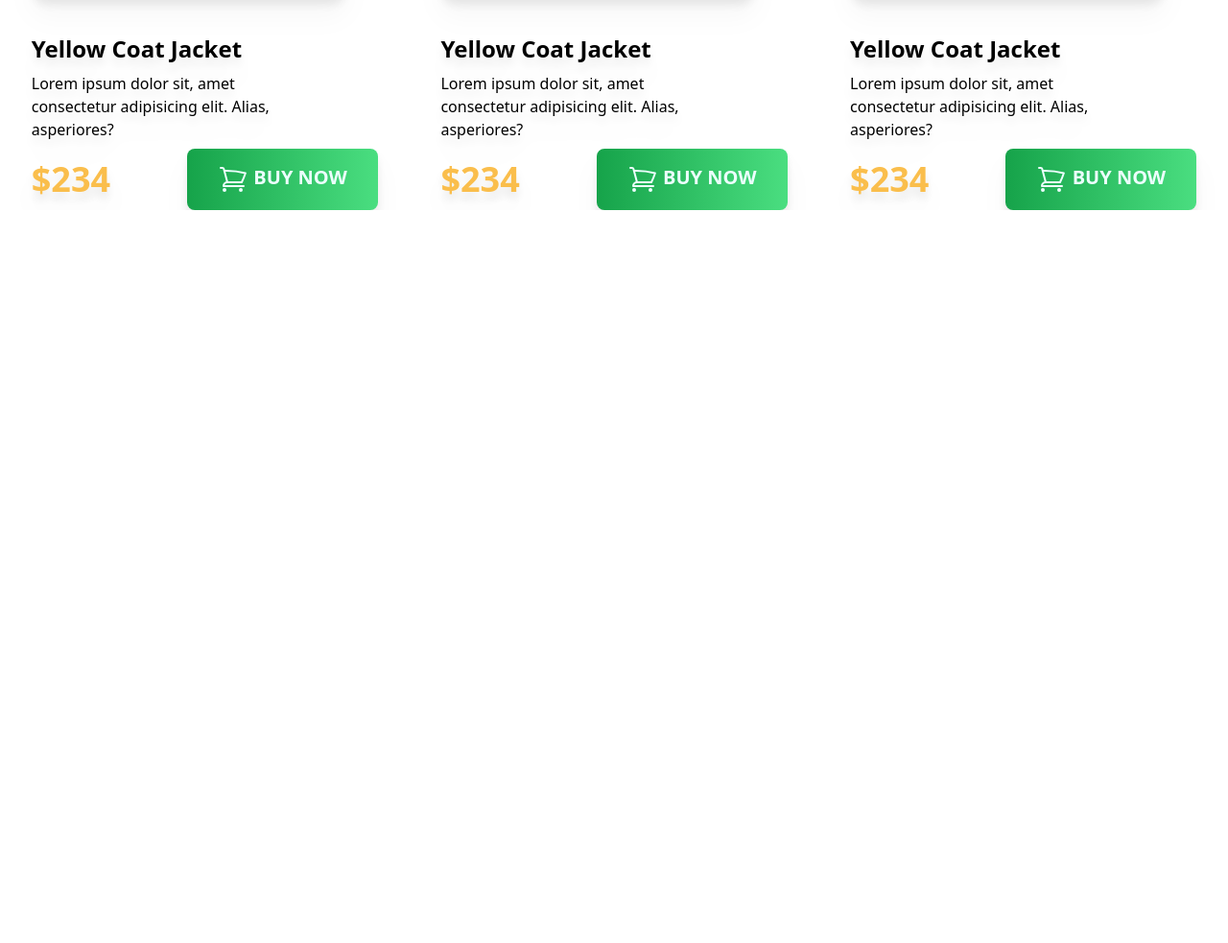
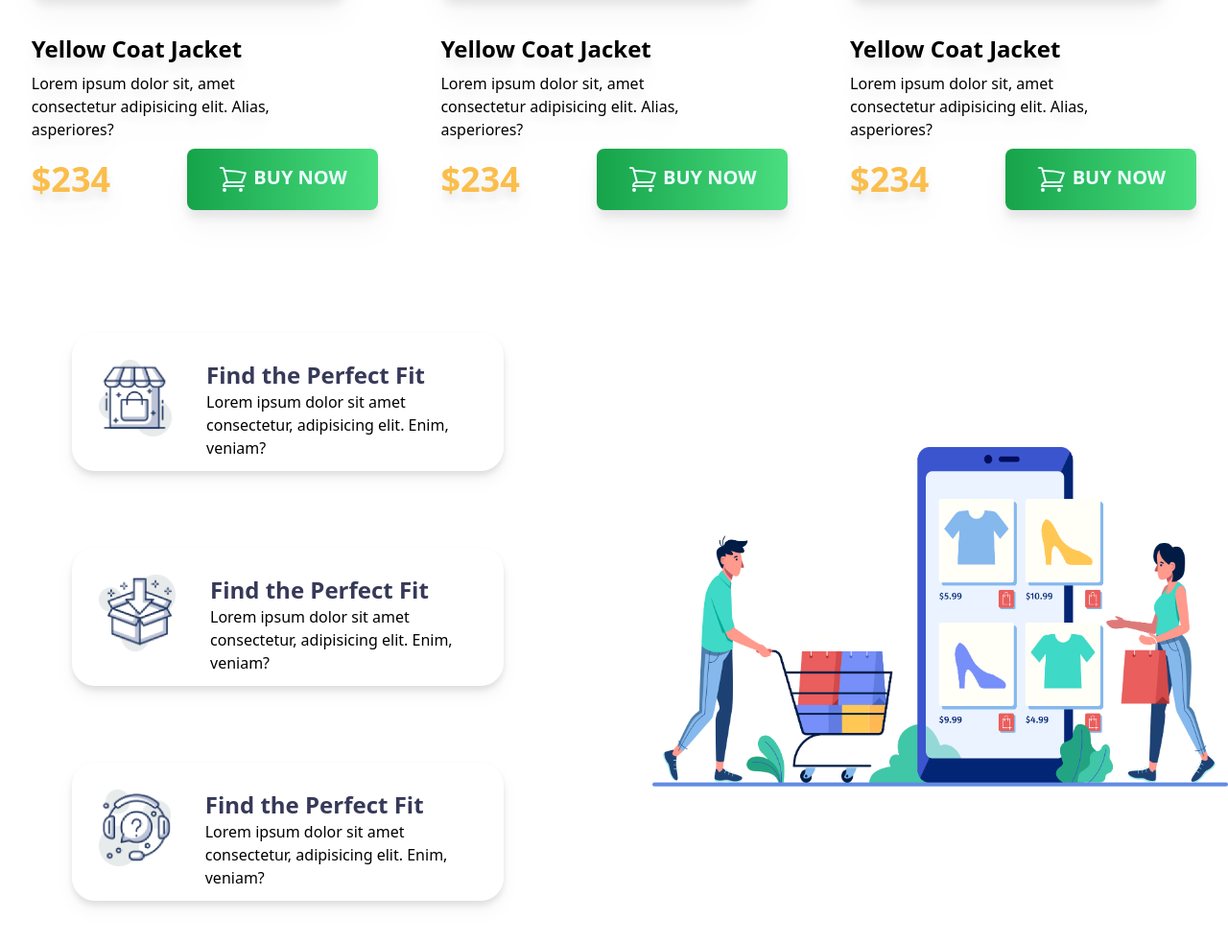
Before and after one commit to Ujjal-ENG/penguin_fashion, a plain HTML site: page index.html in a window 1280 px wide. Shown: the part 1961-2944 px from the top of the page at 96% size. Before the commit the page ends 2180 px from the top, so only its background shows below. Drawn offline with nearby package versions, Linux system fonts and the light colour scheme.

Commit message:
Done the fetaures section

```diff
--- a/index.html
+++ b/index.html
@@ -292,6 +292,42 @@
     </section>
 
 
+    <!-- Our Features Section -->
+
+    <section class="grid md:grid-cols-2 my-32 gap-20
+    justify-center items-center justify-items-center sm:grid-cols-1 ">
+
+
+      <div class="bg-white w-3/4 h-36 flex gap-9 p-7 rounded-3xl drop-shadow-lg">
+        <img src="./icons/image 12.png" class="w-20 h-20" alt="">
+
+        <div class="">
+          <h1 class="text-[#363958] font-bold text-2xl">Find the Perfect Fit</h1>
+          <p>Lorem ipsum dolor sit amet consectetur, adipisicing elit. Enim, veniam?</p>
+        </div>
+      </div>
+      <div class="row-span-3">
+        <img src="./images/shopping.png" alt="">
+      </div>
+
+      <div class="bg-white w-3/4 h-36 flex gap-9 p-7 rounded-3xl drop-shadow-lg">
+        <img src="./icons/image 13.png" class="w-20 h-20" alt="">
+
+        <div class="">
+          <h1 class="text-[#363958] font-bold text-2xl">Find the Perfect Fit</h1>
+          <p>Lorem ipsum dolor sit amet consectetur, adipisicing elit. Enim, veniam?</p>
+        </div>
+      </div>
+
+      <div class="bg-white w-3/4 h-36 flex gap-9 p-7 rounded-3xl drop-shadow-lg">
+        <img src="./icons/image 14.png" class="w-20 h-20" alt="">
+
+        <div class="">
+          <h1 class="text-[#363958] font-bold text-2xl">Find the Perfect Fit</h1>
+          <p>Lorem ipsum dolor sit amet consectetur, adipisicing elit. Enim, veniam?</p>
+        </div>
+      </div>
+    </section>
   </main>
 
 
```
